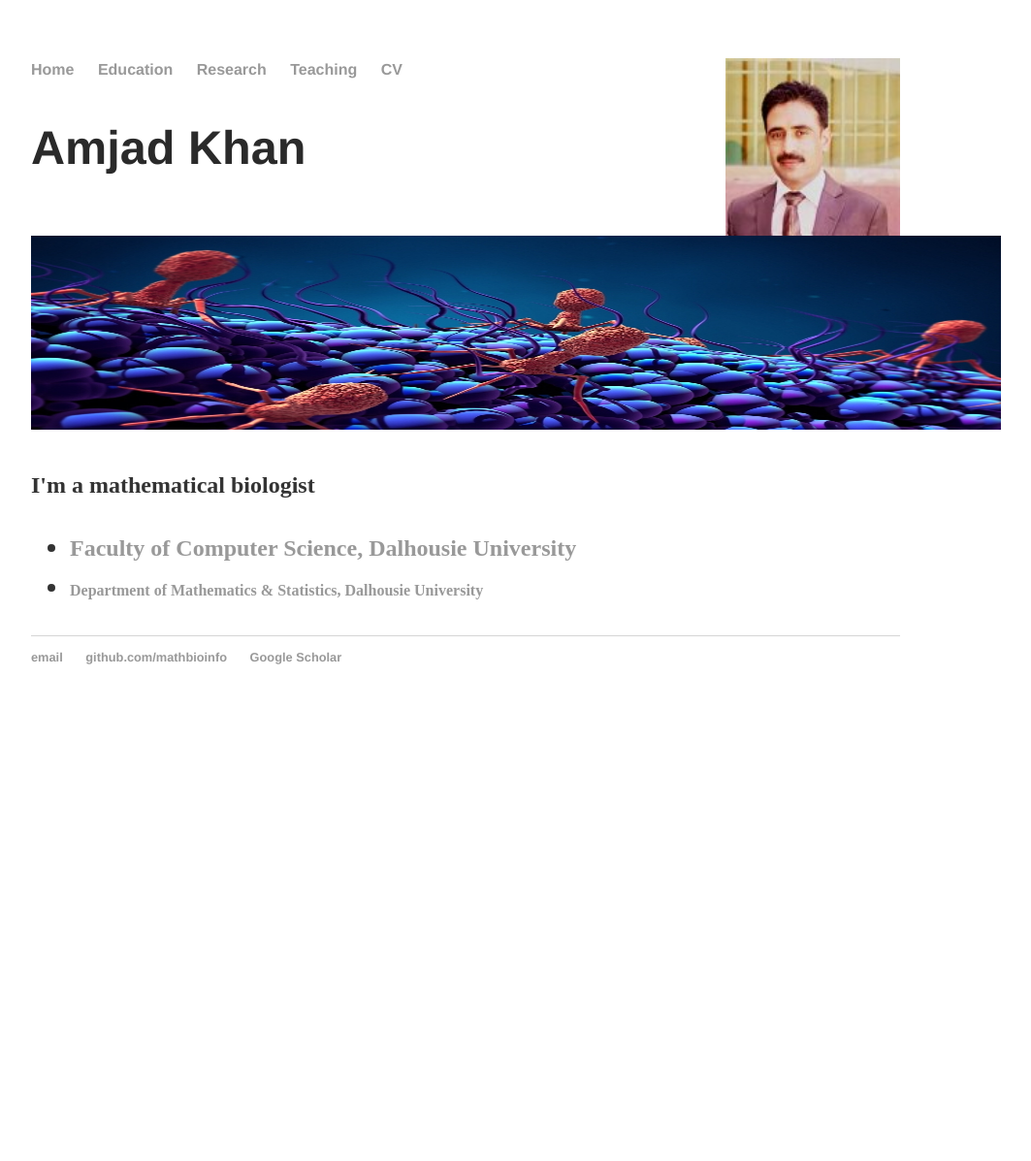
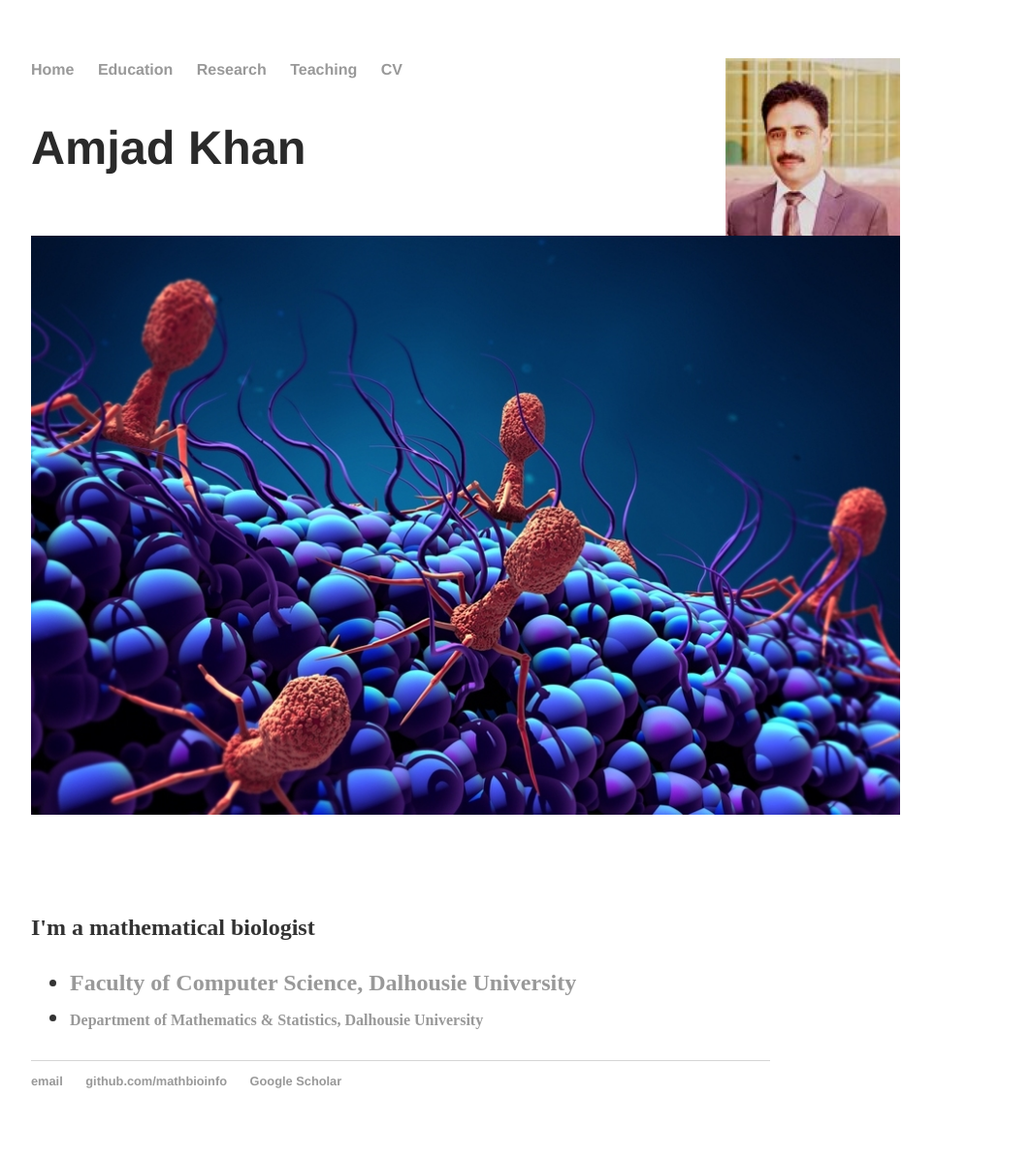
Before and after one commit to MathBioInfo/amjadkhan, a Jekyll site: the page index.html, which Jekyll copies as it is, in a window 1280 px wide. Shown: the whole page at 97% size, without its empty margins (160-1223 px from the left). Built offline with Jekyll 4.4.1, drawn with Linux system fonts in a browser that asks for light colours; before the commit the page ends 900 px from its top, so only the background shows below that.

Commit message:
Update index.html

```diff
--- a/index.html
+++ b/index.html
@@ -22,7 +22,18 @@
 			</font><font color="#2a2a2a" size="4">
 			 <div class="profile-body">
         		<h2><strong>Amjad Khan</h2>
-			<p align="center"><img src="images/phage.jpg" style="width:1000px;height:200px;></p>
+		</font></p>
+		</td>
+	        </tr>
+                </tbody>
+                </table>
+		<p align="center"><img src="images/phage.jpg" name="graphics1" align="bottom" border="0" width="100%"></p>
+		<br>
+		<table style="margin-right: auto; margin-left: 50; text-align: left;" border="0" cellpadding="0" cellspacing="0" width="85%">
+		<tbody>
+    		<tr>
+		<td width="100%">
+            	<p align="left"><font size="5">
                          </font></p>
 		      </td>
 	              </tr>
```
